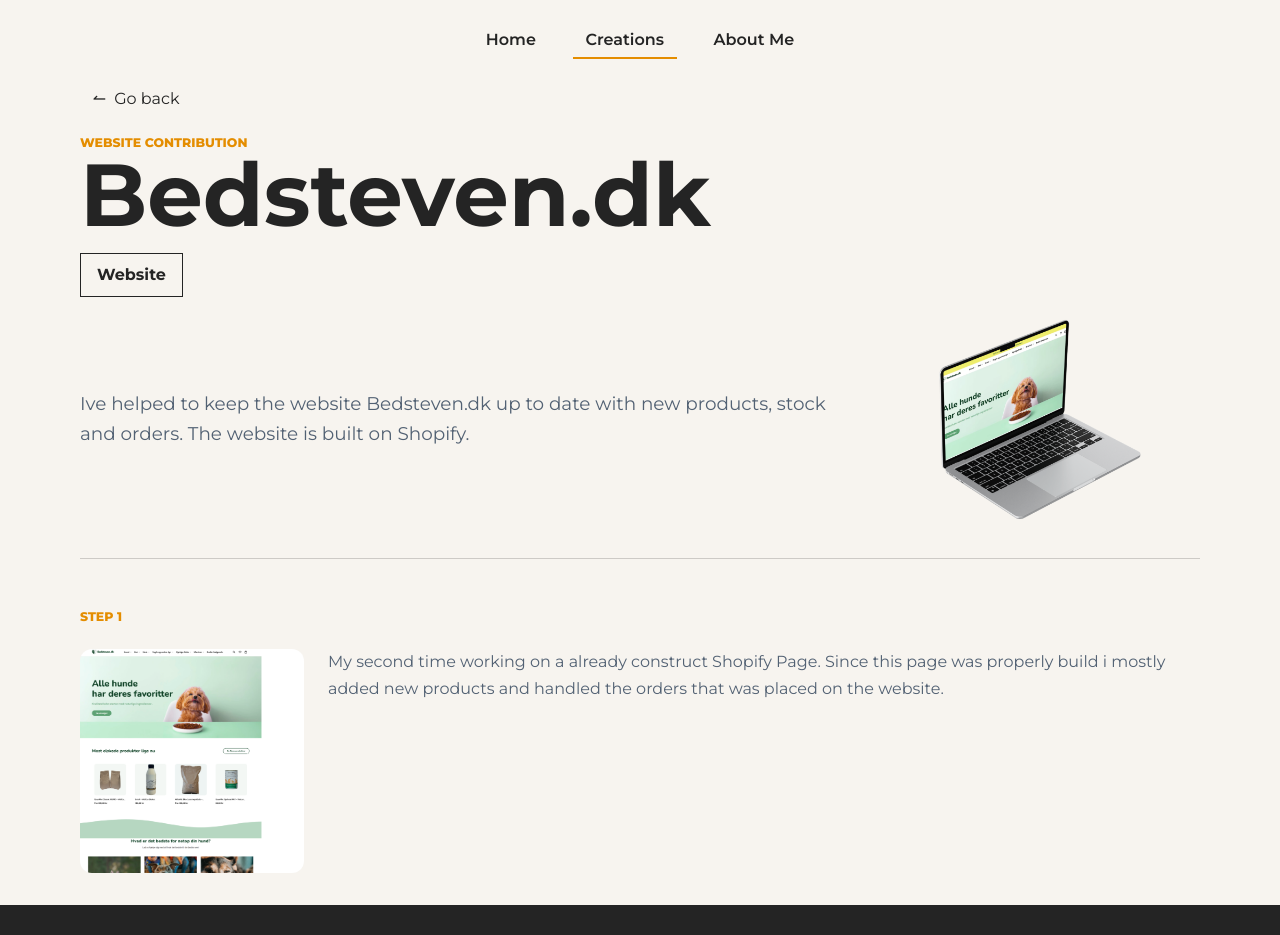
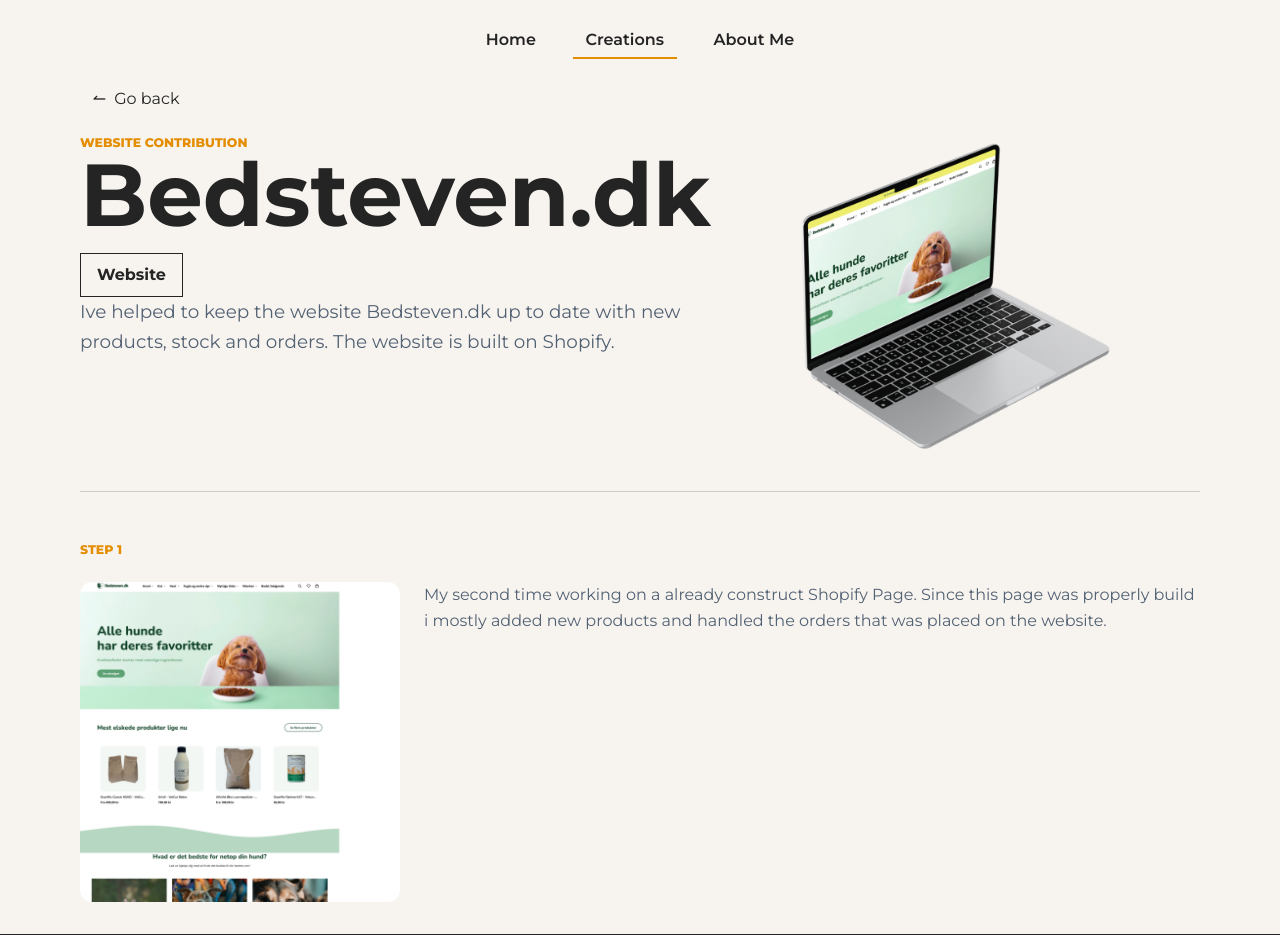
Before and after one commit to danielbilkvist/danielbilkvist.github.io, a React (Vite) app: page /projects/bedsteven in a window 1280 px wide. Shown: the top 935 px of the page. Built offline with nearby package versions, Linux system fonts and the light colour scheme; a web font is replaced by a local one.

Commit message:
Project Page image changes

```diff
--- a/src/components/ProcessSteps.module.css
+++ b/src/components/ProcessSteps.module.css
@@ -31,6 +31,7 @@
 
 .list {
   display: grid;
+  grid-template-columns: repeat(1, minmax(0, 1fr));
   gap: 2rem;
   margin-top: 3rem;
   margin-bottom: 2rem;
@@ -45,7 +46,7 @@
 
 .stepHeading h2 {
   margin: 0;
-  font-size: clamp(1rem, 1.4vw, 1.35rem);
+  font-size: clamp(2rem, 1.4vw, 1.35rem);
 }
 
 .stepHeading :global(.eyebrow) {
@@ -54,7 +55,7 @@
 
 .stepRow {
   display: grid;
-  grid-template-columns: minmax(8rem, 14rem) minmax(0, 1fr);
+  grid-template-columns: minmax(12rem, 20rem) minmax(0, 1fr);
   align-items: start;
   gap: 1.5rem;
 }
@@ -69,12 +70,16 @@
 
 .image {
   width: 100%;
-  max-height: 14rem;
+  max-height: 20rem;
   border-radius: 0.75rem;
   object-fit: cover;
 }
 
 @media (max-width: 600px) {
+  .list {
+    grid-template-columns: 1fr;
+  }
+
   .stepRow {
     grid-template-columns: 1fr;
   }
--- a/src/pages/ProjectPage.jsx
+++ b/src/pages/ProjectPage.jsx
@@ -45,16 +45,16 @@
               </a>
             ))}
           </div>
-        </div>
+          <p className="lead">{project.summary}</p>
         </div>
         <div className={styles.leadRow}>
-        <p className="lead">{project.summary}</p>
           <img
             className={styles.detailImage}
             src={project.thumbnail}
             alt={project.title}
             loading="lazy"
           />
+        </div>
       </div>
 
       <ProcessSteps project={project} />
--- a/src/pages/ProjectPage.module.css
+++ b/src/pages/ProjectPage.module.css
@@ -21,19 +21,19 @@
 
 .topContent {
   display: flex;
-  flex-direction: column;
+  flex-direction: row;
   margin-top: 1rem;
   margin-bottom: 1rem;
+    margin-bottom: 3rem;
+  padding-bottom: 2rem;
+  border-bottom: 1px solid color-mix(in srgb, var(--text) 20%, transparent);
 }
 
 .leadRow {
-  display: grid;
-  grid-template-columns: minmax(0, 1fr) minmax(12rem, 20rem);
+  display: flex;
+  /* grid-template-columns: minmax(0, 1fr) minmax(12rem, 20rem); */
   align-items: center;
   gap: 2rem;
-  margin-bottom: 3rem;
-  padding-bottom: 2rem;
-  border-bottom: 1px solid color-mix(in srgb, var(--text) 20%, transparent);
 }
 
 .leadRow :global(.lead) {
```
Lines whose indentation alone changed are shown as unchanged.
